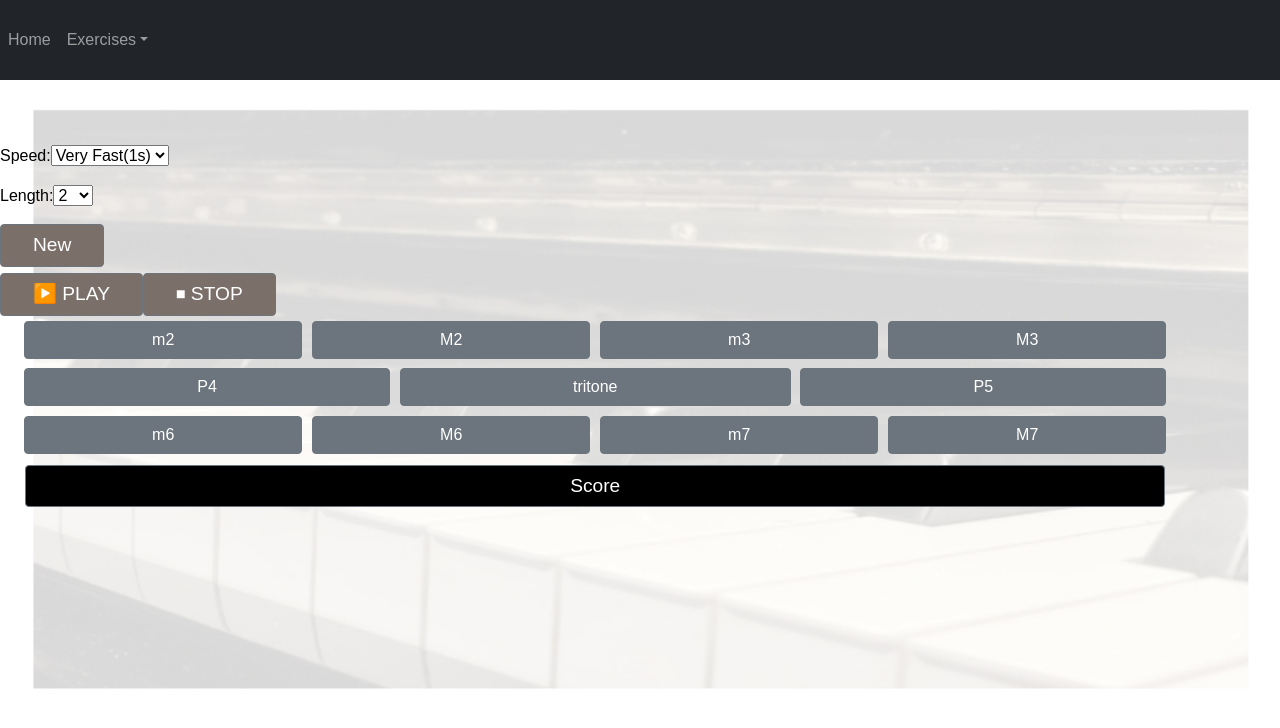
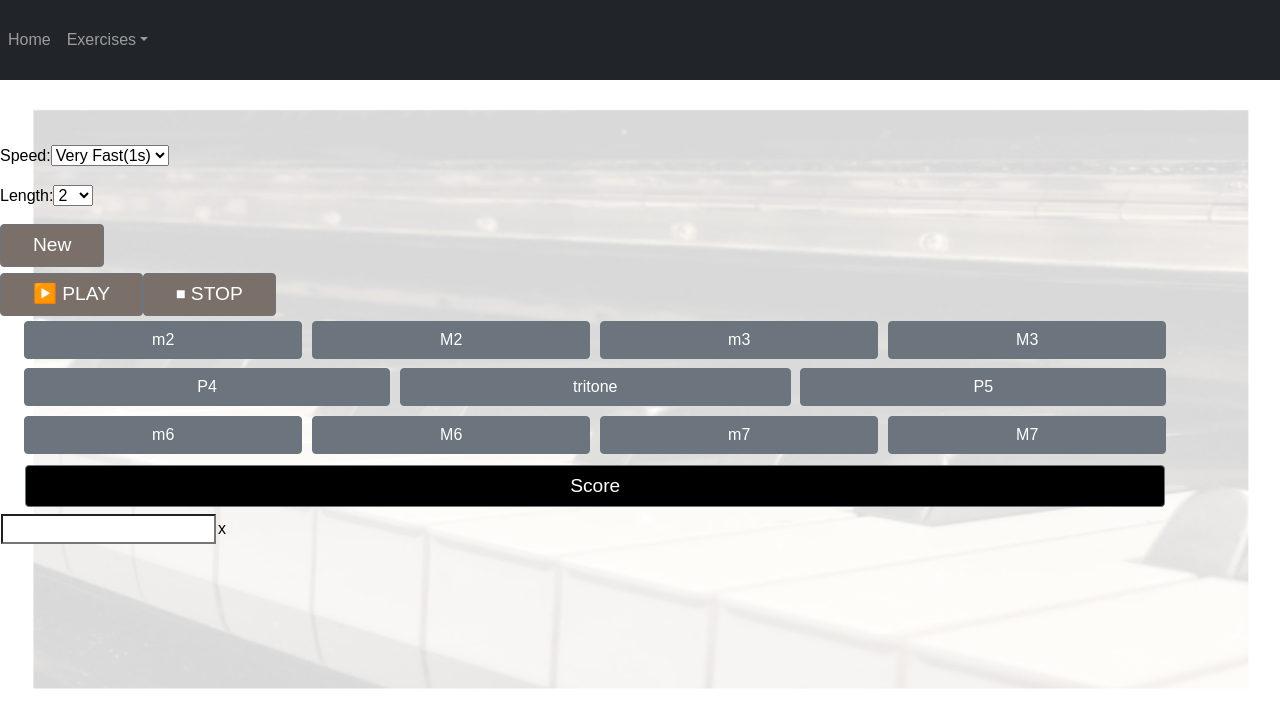
Before and after one commit to kneeya/auralskillz, a React (Create React App) app: page /ToneRow in a window 1280 px wide. Shown: the top 728 px of the page. Built offline with nearby package versions, Linux system fonts and the light colour scheme.

Commit message:
Implement Play and Stop.  No sound.

```diff
--- a/package.json
+++ b/package.json
@@ -11,7 +11,8 @@
     "react-bootstrap": "^1.6.1",
     "react-dom": "^17.0.2",
     "react-router-dom": "^5.2.0",
-    "react-scripts": "4.0.3",
+    "react-scripts": "^4.0.3",
+    "styled-components": "^5.3.0",
     "web-vitals": "^1.1.2"
   },
   "scripts": {
--- a/src/pages/ToneRow.jsx
+++ b/src/pages/ToneRow.jsx
@@ -1,4 +1,6 @@
 import React from 'react';
+import styled from 'styled-components';
+// import './ToneRow.css';
 
 function HackSpacer() {
   return (
@@ -9,8 +11,14 @@ function HackSpacer() {
 }
 
 function IntervalSelectionBox(props) {
+  const Input = styled.input`
+    background-color: ${props => props.highlight ?
+        "palegreen" : "white"};
+    visibility: ${props => props.hidden ?
+        "hidden" : "visible"};
+  `;
   return (
-    <table><tr><td>{props.interval}</td><td>{props.check}</td></tr></table>
+    <table><tbody><tr hidden={props.hidden}><td><Input highlight={props.highlight} readOnly value={props.interval} /></td><td>{props.check}</td></tr></tbody></table>
   );
 }
 
@@ -27,39 +35,37 @@ class ToneRowIntervalButtons extends React.Component {
   render() {
     return (
       <div>
-      <p>
-        <div class="button-area-line">
+        <div className="button-area-line">
           <button onClick={this.onSelectInterval}
-                  id='m2' type="button" class="btn btn-secondary">m2</button>
+                  id='m2' type="button" className="btn btn-secondary">m2</button>
           <button onClick={this.onSelectInterval}
-                  id='M2' type="button" class="btn btn-secondary">M2</button>
+                  id='M2' type="button" className="btn btn-secondary">M2</button>
           <button onClick={this.onSelectInterval}
-                  id='m3' type="button" class="btn btn-secondary">m3</button>
+                  id='m3' type="button" className="btn btn-secondary">m3</button>
           <button onClick={this.onSelectInterval}
-                  id='M3' type="button" class="btn btn-secondary">M3</button><br/>
+                  id='M3' type="button" className="btn btn-secondary">M3</button><br/>
         </div>
-        <div class="button-area-line">
+        <div className="button-area-line">
           <button onClick={this.onSelectInterval}
-                  id='P4' type="button" class="btn btn-secondary">P4</button>
+                  id='P4' type="button" className="btn btn-secondary">P4</button>
           <button onClick={this.onSelectInterval}
-                  id='tritone' type="button" class="btn btn-secondary">tritone</button>
+                  id='tritone' type="button" className="btn btn-secondary">tritone</button>
           <button onClick={this.onSelectInterval}
-                  id='P5' type="button" class="btn btn-secondary">P5</button><br/>
+                  id='P5' type="button" className="btn btn-secondary">P5</button><br/>
         </div>
-        <div class="button-area-line">
+        <div className="button-area-line">
           <button onClick={this.onSelectInterval}
-                  id='m6' type="button" class="btn btn-secondary">m6</button>
+                  id='m6' type="button" className="btn btn-secondary">m6</button>
           <button onClick={this.onSelectInterval}
-                  id='M6' type="button" class="btn btn-secondary">M6</button>
+                  id='M6' type="button" className="btn btn-secondary">M6</button>
           <button onClick={this.onSelectInterval}
-                  id='m7' type="button" class="btn btn-secondary">m7</button>
+                  id='m7' type="button" className="btn btn-secondary">m7</button>
           <button onClick={this.onSelectInterval}
-                  id='M7' type="button" class="btn btn-secondary">M7</button><br/>
+                  id='M7' type="button" className="btn btn-secondary">M7</button><br/>
         </div>
-        <div class="button-area-line">
-          <button id='score' onclick='onScore()' type="button" class="btn btn-secondary larger">Score</button>
+        <div className="button-area-line">
+          <button id='score' onclick='onScore()' type="button" className="btn btn-secondary larger">Score</button>
         </div>
-      </p>
       </div>
     );
   }
@@ -84,7 +90,7 @@ class ToneRowSettings extends React.Component {
     return (
       <div>
         <p>
-          <label for='speed'>Speed:</label>
+          <label htmlFor='speed'>Speed:</label>
             <select value={this.props.speed} name='speed' id='speed'
                     onChange={this.handleSpeedChange}>
             <option value='6'>Slow(6s)</option>
@@ -94,7 +100,7 @@ class ToneRowSettings extends React.Component {
           </select>
         </p>
         <p>
-          <label for='length'>Length:</label>
+          <label htmlFor='length'>Length:</label>
           <select value={this.props.length} name='length' id='length' onChange={this.handleLengthChange}>
             <option value='2'>2</option>
             <option value='3'>3</option>
@@ -139,31 +145,47 @@ class ToneRowTransport extends React.Component {
       <div>
         <button id='new'
                 onClick={this.handleOnNew}
-                class="btn btn-secondary larger extra-padding new-padding">New </button>
+                className="btn btn-secondary larger extra-padding new-padding">New </button>
         <br />
         <button id='play'
                 onClick={this.handleOnPlay}
-                class="btn btn-secondary larger extra-padding">▶️  PLAY</button>
+                className="btn btn-secondary larger extra-padding">▶️  PLAY</button>
         <button id='stop'
                 onClick={this.handleOnStop}
-                class="btn btn-secondary larger extra-padding">&#x23f9; STOP</button>
+                className="btn btn-secondary larger extra-padding">&#x23f9; STOP</button>
       </div>
     );
   }
 }
 
 class ToneRow extends React.Component {
+
   constructor(props) {
     super(props);
+    this.step = 0;
     this.state = {speed: 1,
                   length: 2,
-                  answers: []};
+                  answers: [],
+                  step: 0,
+                  gameState: "stateNew"};
+
     this.handleSpeedChange = this.handleSpeedChange.bind(this);
     this.handleLengthChange = this.handleLengthChange.bind(this);
     this.handleNew = this.handleNew.bind(this);
     this.handlePlay = this.handlePlay.bind(this);
     this.handleStop = this.handleStop.bind(this);
     this.handleSelectInterval = this.handleSelectInterval.bind(this);
+    this.playNote = this.playNote.bind(this);
+
+    const MAX_LENGTH = 12;
+    let size = MAX_LENGTH;
+    let answers = [];
+    while(size--) {
+      let isHidden = size < this.state.length ? false : true;
+
+      answers[size-1]={answer: '', hidden: isHidden, highlight: false};
+    }
+    this.state.answers = answers;
   }
 
   handleSpeedChange(value) {
@@ -171,32 +193,80 @@ class ToneRow extends React.Component {
   }
 
   handleLengthChange(value) {
+    const MAX_LENGTH = 12;
+    let size = MAX_LENGTH;
+    let answers = [];
+    while(size--) {
+      let isHidden = size < value ? false : true;
+      answers[size-1]={answer: '', hidden: isHidden};
+    }
+    this.setState({answers: answers});
     this.setState({length: value});
   }
 
   handleNew() {
+    const MAX_LENGTH = 12;
+    let size = MAX_LENGTH;
+    let answers = [];
+    while(size--) {
+      let isHidden = size < this.state.length ? false : true;
+
+      answers[size-1]={answer: '', hidden: isHidden};
+    }
+    this.setState({answers: answers});
   }
 
   handlePlay() {
+    // delay half a sec before playing the first step
+    this.step = 0;
+    clearTimeout(this.timerId);
+    this.timerId = setTimeout(this.playNote, 500);
+  }
+
+  playNote() {
+    if( this.step > 0 && this.step < this.state.length ) {
+      let answers = [...this.state.answers];
+      const newAnswers = answers.map((answer, i) => {
+        let newAnswer = {...answer};
+        if(i === this.step-1) {
+          newAnswer["highlight"] = true;
+        } else {
+          newAnswer["highlight"] = false;
+        }
+        return newAnswer;
+      })
+      this.setState({answers: newAnswers});
+    }
+    this.timerId = setTimeout(this.playNote, this.state.speed * 1000);
+    this.step += 1;
+    if( this.step === this.state.length ) {
+      clearTimeout(this.timerId);
+      this.step--;
+    }
   }
 
   handleStop() {
+    clearTimeout(this.timerId);
   }
 
   handleSelectInterval(value) {
-    this.setState({answers: [value]});
+    if(this.step > 0) {
+      let answers = [...this.state.answers];
+      let answer = {...answers[this.step-1]};
+      let newAnswer = value;
+      let hidden = answer.hidden;
+      answer = {answer: newAnswer, hidden: hidden};
+      answers[this.step-1] = answer;
+      this.setState({answers: answers});
+    }
   }
 
   render() {
-    const intervalAnswers =
-            this.state.answers.map((answer) =>
-              <IntervalSelectionBox interval={answer} check="x" />
-            );
     return (
       <div>
         <div className="Exercises">
           <div className="App">
-            <div class="bg"></div>
+            <div className="bg"></div>
             <HackSpacer />
             <ToneRowSettings speed={this.state.speed}
                              onSpeedChange={this.handleSpeedChange}
@@ -205,7 +275,13 @@ class ToneRow extends React.Component {
                               onPlay={this.handlePlay}
                               onStop={this.handleStop}/>
             <ToneRowIntervalButtons onSelectInterval={this.handleSelectInterval}/>
-            {intervalAnswers}
+            {this.state.answers.map((answer, index) =>
+              (<IntervalSelectionBox key={index}
+                                     interval={answer["answer"]}
+                                     hidden={answer["hidden"]}
+                                     highlight={answer["highlight"]}
+                                     check="x" />
+              ))}
           </div>
         </div>
       </div>
@@ -213,5 +289,4 @@ class ToneRow extends React.Component {
   }
 }
 
-
 export default ToneRow;
```
Also changed, not shown: 1 other file (tests, documents, lock files or other folders).
